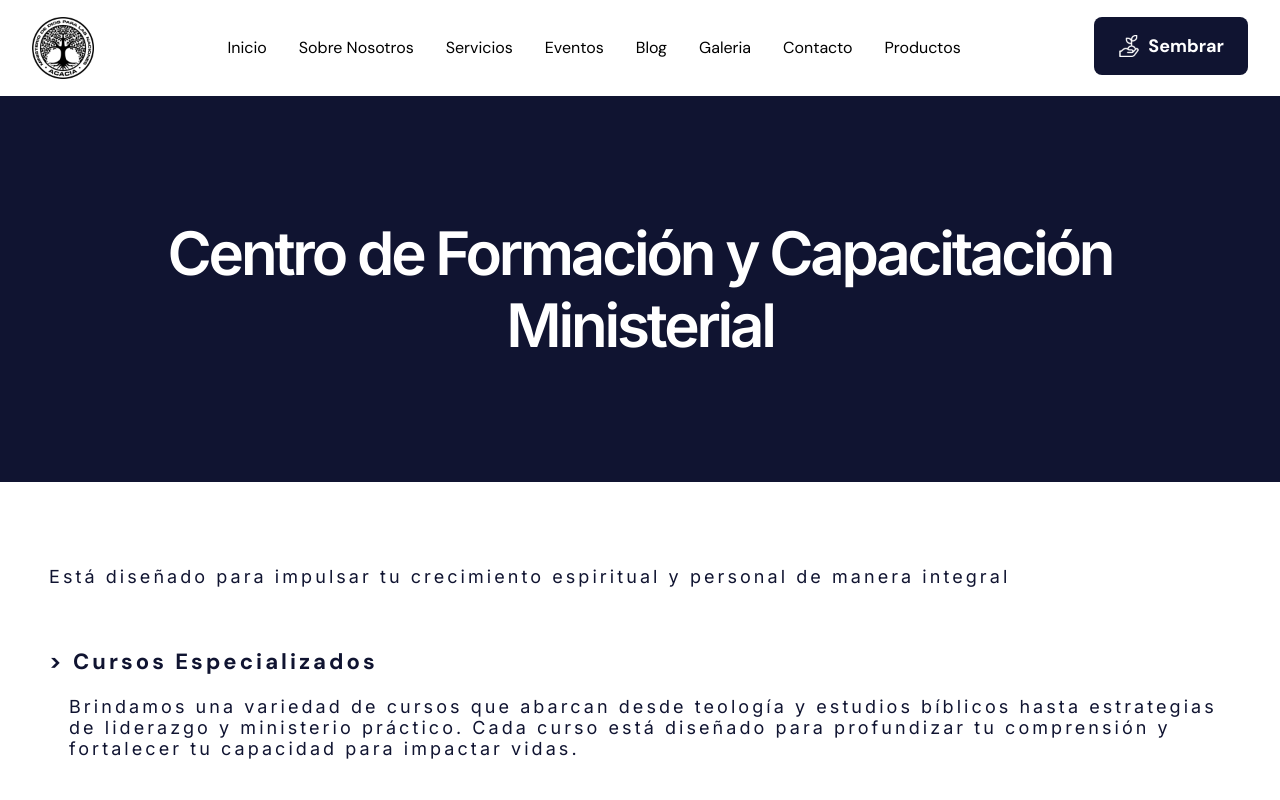
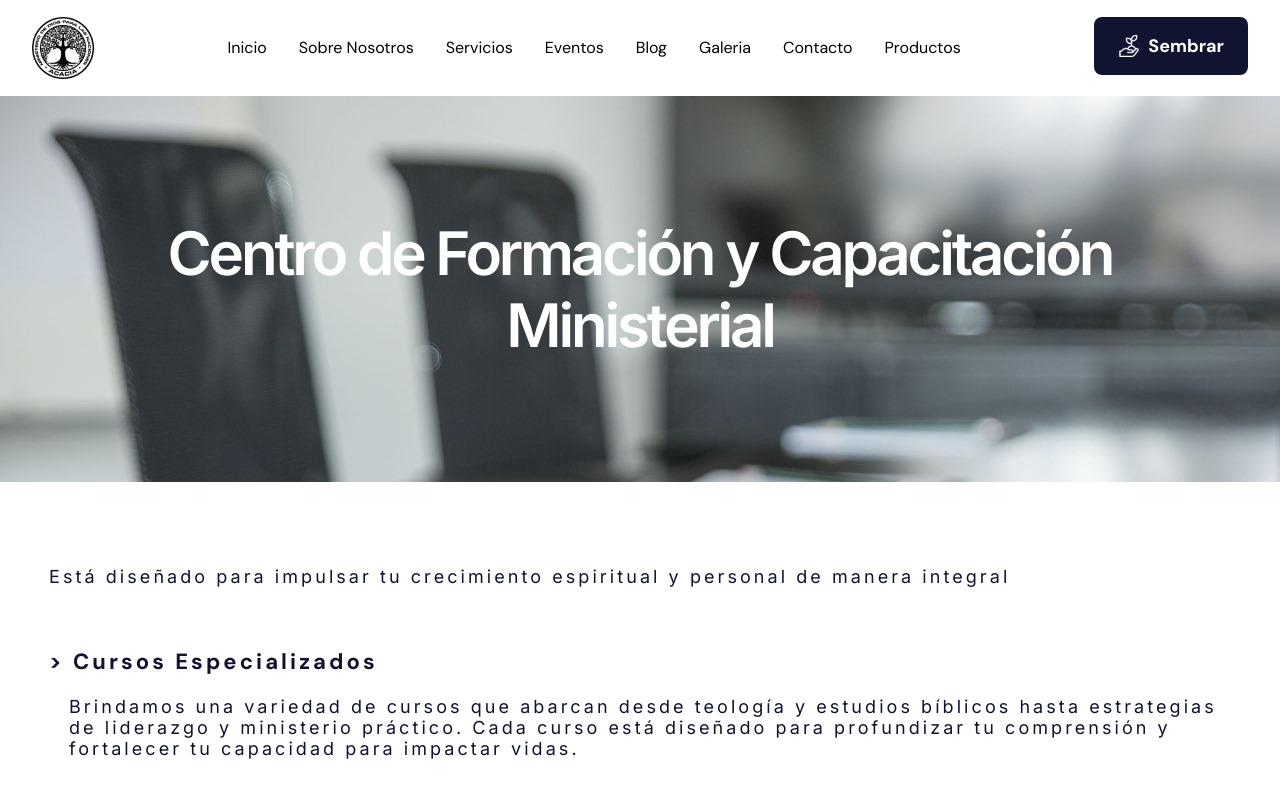
Before and after one commit to emmacamp/ministerio-acacia, a Next.js app: page /servicios/centro-formacion-capacitacion-ministerial in a window 1280 px wide. Shown: the top 800 px of the page. Built offline with nearby package versions, Linux system fonts and the light colour scheme.

Commit message:
adding images

```diff
--- a/public/data/db.json
+++ b/public/data/db.json
@@ -348,6 +348,7 @@
     {
       "url": "crece-con-acacia",
       "image": "services/service-crece-con-acacia.jpeg",
+      "extended_image": "services/service-crece-con-acacia-ext.jpeg",
       "title": "Crece con Acacia",
       "subtitle": "Llevando Esperanza a Cada Rincón",
       "description": "Dedicados a equipar a futuros líderes y ministros con el conocimiento y las habilidades necesarias para servir con eficacia en el reino de Dios.",
@@ -368,6 +369,7 @@
     {
       "url": "tours-acacia",
       "image": "services/service-tours.jpeg",
+      "extended_image": "services/service-tours-ext.jpeg",
       "title": "Tours Acacia",
       "description": "La Ruta Acacia es nuestra iniciativa itinerante para llevar el mensaje de salvación, restauración y esperanza a diversas comunidades. A través de una serie de actividades y eventos, buscamos impactar positivamente cada lugar que visitamos:",
       "content": [
@@ -395,6 +397,7 @@
     {
       "url": "centro-formacion-capacitacion-ministerial",
       "image": "services/service-centro-formacion.jpeg",
+      "extended_image": "services/service-centro-formacion-ext.jpeg",
       "title": "Centro de Formación y Capacitación Ministerial",
       "description": "Está diseñado para impulsar tu crecimiento espiritual y personal de manera integral",
       "content": [
--- a/src/app/servicios/[slug]/page.tsx
+++ b/src/app/servicios/[slug]/page.tsx
@@ -11,7 +11,10 @@ export default function ServiceDetails() {
   return (
     <div>
       <div
-        className={`flex h-[386px] items-center justify-center bg-gray-900 bg-[url(/images/${service?.image})] bg-cover bg-no-repeat py-[138px] md:h-auto md:py-5`}
+        style={{
+          backgroundImage: `url(/images/${service?.extended_image})`,
+        }}
+        className={`flex h-[386px] items-center justify-center bg-gray-900  bg-cover bg-no-repeat py-[138px] md:h-auto md:py-5`}
       >
         <div className='container-xs flex justify-center px-14 md:px-5'>
           <Heading
@@ -25,11 +28,11 @@ export default function ServiceDetails() {
         </div>
       </div>
       <div className='mt-[72px] flex justify-center'>
-        <div className='container-xs flex justify-center'>
+        <div className='container-xs flex flex-col justify-center'>
+          <Heading color='dark' size='headinglg' as='h1' className='px-5 !font-dmsans mb-3'>
+            {service?.subtitle}
+          </Heading>
           <Text color='dark' as='p' className='px-5 !font-inter leading-9 tracking-[3.06px]'>
-            <Heading color='dark' size='headinglg' as='h1' className='!font-dmsans mb-3'>
-              {service?.subtitle}
-            </Heading>
             <p className='mb-10 '>{service?.description}</p>
             <ul className='flex flex-col gap-3 list-disc'>
               {service?.content.map((des) => (
--- a/src/components/ServiceCard/index.tsx
+++ b/src/components/ServiceCard/index.tsx
@@ -10,20 +10,24 @@ export const ServiceCard = ({ slug, title, description, image }: Props) => {
   const maxLength = 144;
   const shortenedDescription =
     description.length > maxLength ? description.substring(0, maxLength) + '...' : description;
+
   return (
     <Link
       href={`/servicios/${slug}`}
       data-aos='fade-up'
-      className={` flex flex-col items-center w-[32%] md:w-full`}
+      className='flex flex-col items-center w-[32%] md:w-full'
     >
       <div className='relative h-[462px] content-center self-stretch rounded-[20px]'>
+        {/* Imagen con filtro de brillo */}
         <Img
           src={image}
           width={388}
           height={462}
           alt={title}
-          className='mx-auto h-[462px] w-full flex-1 rounded-[20px] object-cover opacity-80'
+          className='mx-auto h-[462px] w-full flex-1 rounded-[20px] object-cover filter brightness-[0.4]'
         />
+
+        {/* Contenido del texto */}
         <div className='absolute bottom-[31%] left-0 right-0 m-auto flex flex-1 flex-col items-center gap-2 px-8 sm:px-5'>
           <Heading size='heading3' as='h1' className='!font-dmsans !text-white-a700 text-center'>
             {title}
@@ -31,7 +35,7 @@ export const ServiceCard = ({ slug, title, description, image }: Props) => {
           <Text
             size='texts'
             as='p'
-            className='self-stretch text-center !font-dmsans leading-[30px] !text-white-a700 '
+            className='self-stretch text-center !font-dmsans leading-[30px] !text-white-a700'
           >
             {shortenedDescription}
           </Text>
--- a/src/types/service.ts
+++ b/src/types/service.ts
@@ -1,6 +1,7 @@
 export type Service = {
   url: string;
   image: string;
+  extended_image: string;
   title: string;
   subtitle?: string | undefined;
   description: string;
```
